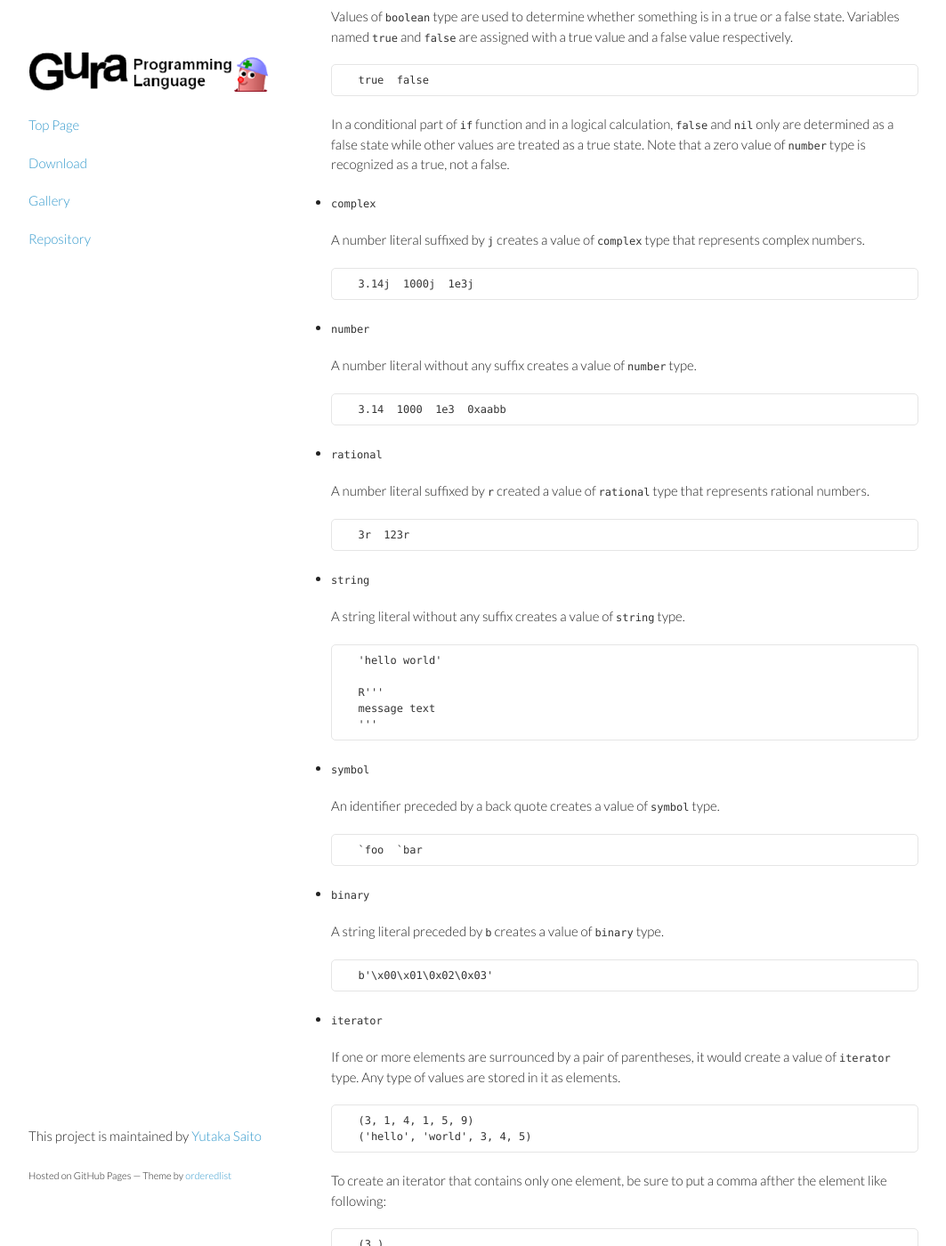
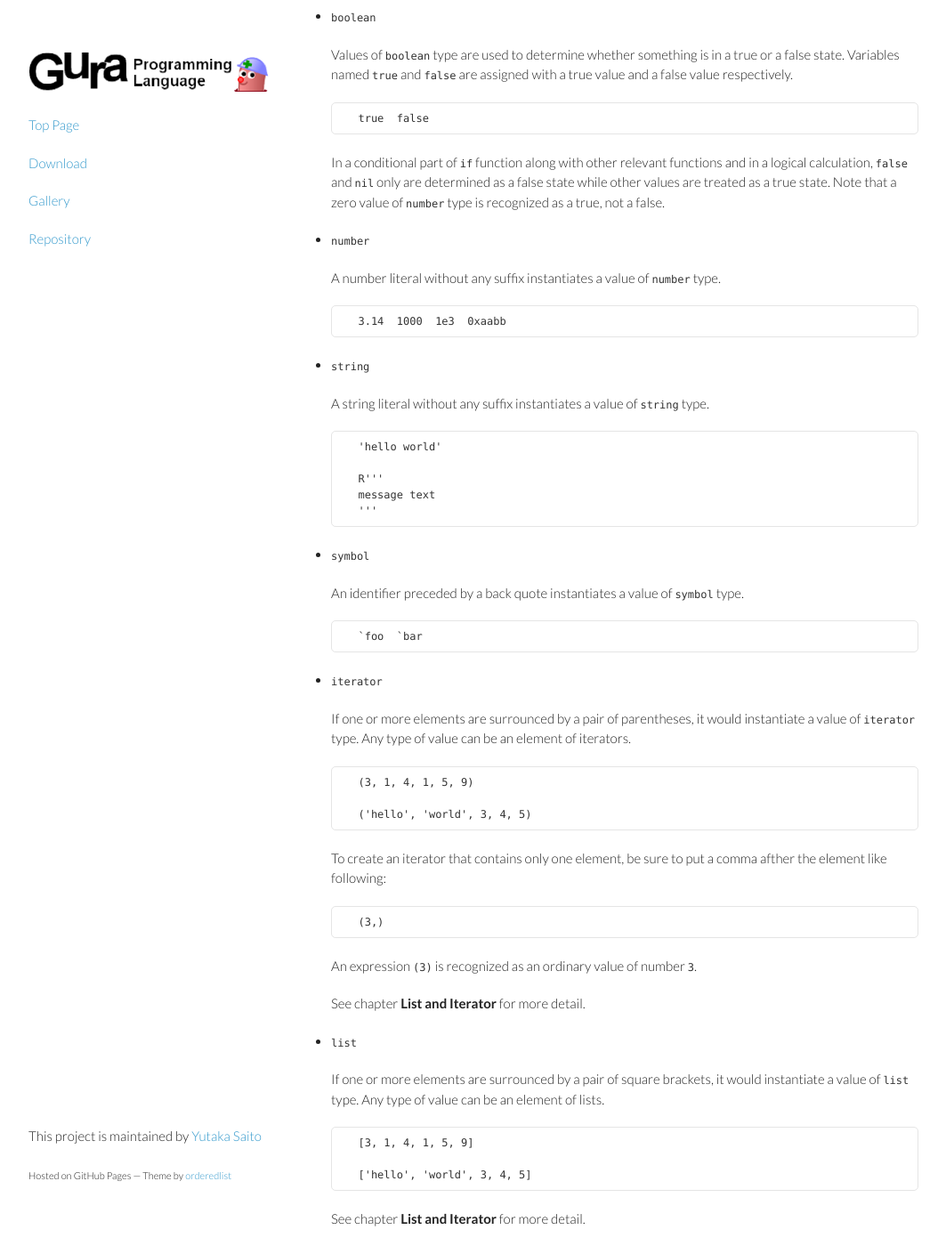
Before and after one commit to rudidude86/gura-lang.github.io, a Jekyll site: the page built from documents/Data-Type.md, in a window 1280 px wide and 1400 px high, scrolled down 595 px. Shown: the whole window at 89% size, without its empty margins (108-1171 px from the left). Built offline with Jekyll 4.4.1, drawn with Linux system fonts in a browser that asks for light colours; Markdown is read by kramdown in place of the engine named in the settings; some of the changed text lies outside the part shown.

Commit message:
updated Data-Type

```diff
--- a/documents/Data-Type.md
+++ b/documents/Data-Type.md
@@ -9,11 +9,13 @@ title: Data Type
 
 ### About Data Type
 
+A value has a corresponding Data Type that manages its behavior and properties.
+
 Each Data Type is assigned with a type name,
-which often appears in argument list of function call.
+which usually appears in argument list of function call.
 
 Name spaces for Data Type is completely isolated
-from those for other resources like variable.
+from those for other names like variable and function.
 
 As each Data Type has a one-to-one relationship with a Class,
 those terms have almost the same meaning within a context in many cases.
@@ -41,34 +43,21 @@ which also shows one of the typical ways to instantiate values of each type.
 
         true  false
 
-  In a conditional part of `if` function and in a logical calculation,
+  In a conditional part of `if` function along with other relevant functions
+  and in a logical calculation,
   `false` and `nil` only are determined as a false state
   while other values are treated as a true state.
   Note that a zero value of `number` type is recognized as a true, not a false.
 
-* `complex`
-
-  A number literal suffixed by `j` creates a value of `complex` type
-  that represents complex numbers.
-
-        3.14j  1000j  1e3j
-
 * `number`
 
-  A number literal without any suffix creates a value of `number` type.
+  A number literal without any suffix instantiates a value of `number` type.
 
         3.14  1000  1e3  0xaabb
 
-* `rational`
-
-  A number literal suffixed by `r` created a value of `rational` type
-  that represents rational numbers.
-
-        3r  123r
-
 * `string`
 
-  A string literal without any suffix creates a value of `string` type.
+  A string literal without any suffix instantiates a value of `string` type.
 
         'hello world'
 
@@ -78,23 +67,18 @@ which also shows one of the typical ways to instantiate values of each type.
 
 * `symbol`
 
-  An identifier preceded by a back quote creates a value of `symbol` type.
+  An identifier preceded by a back quote instantiates a value of `symbol` type.
 
         `foo  `bar
-
-* `binary`
-
-  A string literal preceded by `b` creates a value of `binary` type.
-
-        b'\x00\x01\0x02\0x03'
 
 * `iterator`
 
   If one or more elements are surrounced by a pair of parentheses,
-  it would create a value of `iterator` type.
-  Any type of values are stored in it as elements.
+  it would instantiate a value of `iterator` type.
+  Any type of value can be an element of iterators.
 
         (3, 1, 4, 1, 5, 9)
+
         ('hello', 'world', 3, 4, 5)
 
   To create an iterator that contains only one element,
@@ -102,16 +86,21 @@ which also shows one of the typical ways to instantiate values of each type.
 
         (3,)
 
-  An expression `(3)` is recognized as an ordinary `3`.
+  An expression `(3)` is recognized as an ordinary value of number `3`.
+
+  See chapter **List and Iterator** for more detail.
 
 * `list`
 
   If one or more elements are surrounced by a pair of square brackets,
-  it would create a value of `list` type.
-  Any type of values are stored in it as elements.
+  it would instantiate a value of `list` type.
+  Any type of value can be an element of lists.
 
         [3, 1, 4, 1, 5, 9]
+
         ['hello', 'world', 3, 4, 5]
+
+  See chapter **List and Iterator** for more detail.
 
 * `dict`
 
@@ -119,3 +108,25 @@ which also shows one of the typical ways to instantiate values of each type.
   where key is one of `number`, `string` or `symbol` and value is of any type.
 
         %{`key1 => 'value 1', `key2 => 'value 2', `key3 => 'value 3'}
+
+  See chapter **Dictionary** for more detail.
+
+* `complex`
+
+  A number literal suffixed by `j` instantiates a value of `complex` type
+  that represents complex numbers.
+
+        3.14j  1000j  1e3j
+
+* `rational`
+
+  A number literal suffixed by `r` instantiated a value of `rational` type
+  that represents rational numbers.
+
+        3r  123r
+
+* `binary`
+
+  A string literal preceded by `b` instantiates a value of `binary` type.
+
+        b'\x00\x01\0x02\0x03'
```
